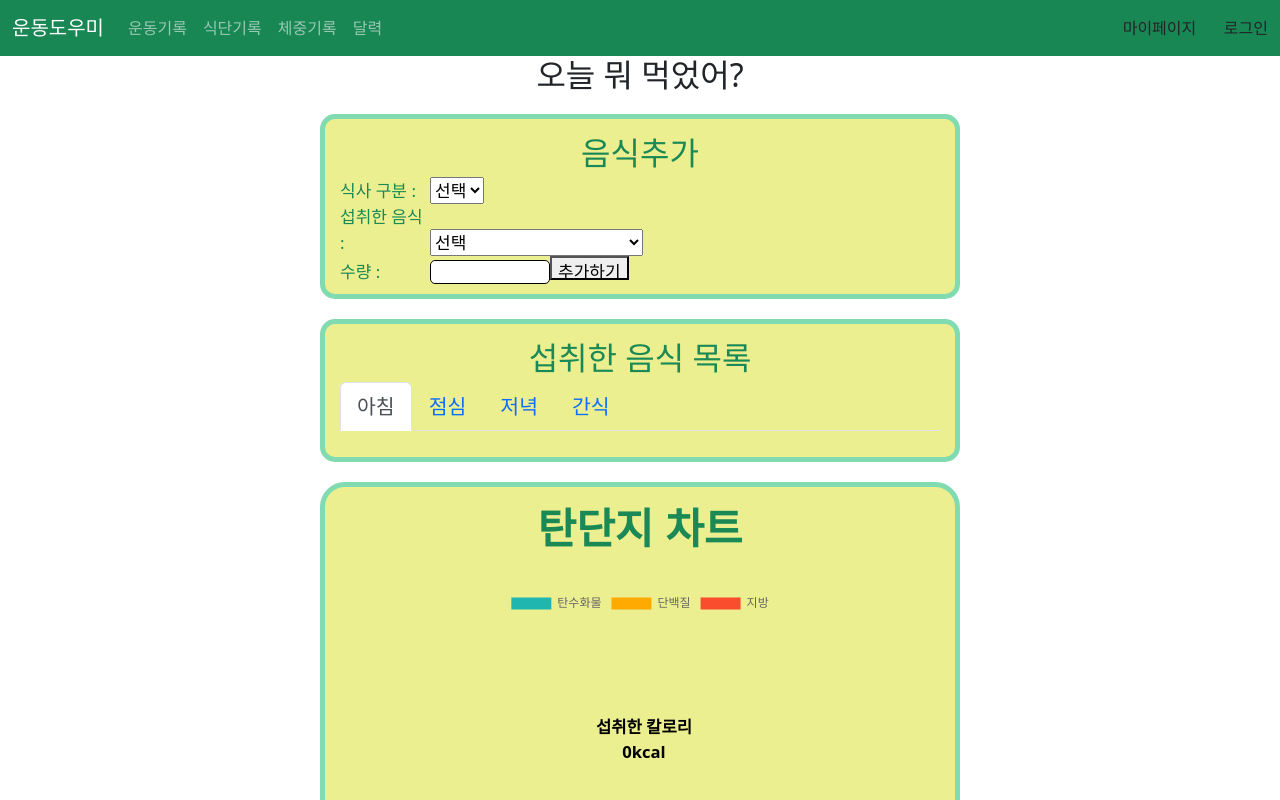
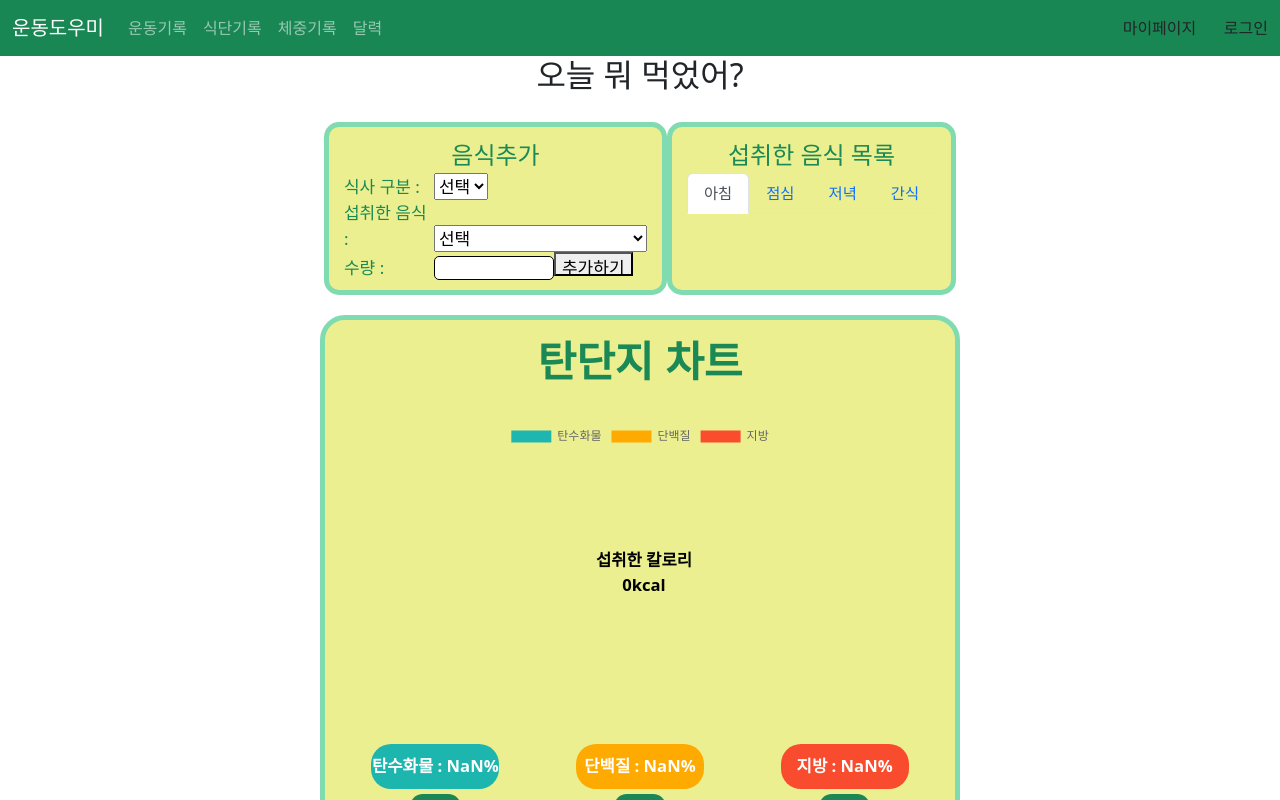
Before and after one commit to cham0287/health-tracker, a React (Create React App) app: page /diet in a window 1280 px wide. Shown: the top 800 px of the page. Built offline with nearby package versions, Linux system fonts and the light colour scheme.

Commit message:
운동기록 레이아웃 수정

```diff
--- a/src/App.css
+++ b/src/App.css
@@ -37,12 +37,10 @@
   padding-right: 15px;
   margin-top: 20px;
   margin-bottom: 20px;
-  margin-left: 25%;
-  margin-right: 25%;
   background-color: rgb(236, 239, 143);
   border-radius: 15px;
   text-align: left;
-  width: 50%;
+  margin-left: auto;
 }
 
 .selectOption label {
@@ -63,6 +61,7 @@
 }
 
 .takenFood {
+  margin-right: auto;
   color: hsl(152deg 68% 32%);
   border: 5px solid rgb(129, 219, 177);
   background-color: rgb(236, 239, 143);
@@ -73,20 +72,18 @@
   padding-right: 15px;
   margin-top: 20px;
   margin-bottom: 20px;
-  margin-left: 25%;
-  margin-right: 25%;
 }
 .takenFood a {
-  font-size: 1.6vw;
+  font-size: 1.2vw;
 }
 
 .takenFood li {
   background-color: white;
   color: #1a8754;
-  font-size: 1.6vw;
+  font-size: 1vw;
   border: 1px solid rgb(129, 219, 177);
   border-radius: 10px;
-  width: 45%;
+  width: 75%;
   margin: auto;
   margin-top: 5px;
   margin-bottom: 5px;
@@ -96,7 +93,6 @@
   position: relative;
   margin-left: 25%;
   margin-right: 25%;
-  margin-bottom: 200px;
   padding-bottom: 30px;
   padding-left: 20px;
   padding-right: 20px;
--- a/src/components/Diet/SelectOption.jsx
+++ b/src/components/Diet/SelectOption.jsx
@@ -24,8 +24,7 @@ function SelectOption({
 
   return (
     <div className='selectOption'>
-      <div style={{ textAlign: 'center', fontSize: '32px' }}>음식추가</div>
-      <form action='/diet/post' method='POST'>
+      <div style={{ textAlign: 'center', fontSize: '24px' }}>음식추가</div>
       <div>
         <label for='meal'>식사 구분 :</label>
         <select
@@ -105,7 +104,6 @@ function SelectOption({
           추가하기
         </button>
       </div>
-      </form>
     </div>
   );
 }
--- a/src/components/Diet/TakenFood.jsx
+++ b/src/components/Diet/TakenFood.jsx
@@ -13,7 +13,7 @@ function TakenFood({
   setMealType,
 }) {
   return (
-    <div className='takenFood' style={{ fontSize: '32px' }}>
+    <div className='takenFood' style={{ fontSize: '24px' }}>
       섭취한 음식 목록
       <Nav variant='tabs' defaultActiveKey='link0'>
         <Nav.Item>
--- a/src/components/Workout/AddTraining.jsx
+++ b/src/components/Workout/AddTraining.jsx
@@ -10,7 +10,6 @@ function AddTraining({ part1, setPart1, part2, setPart2, part3, setPart3 }) {
   return (
     <div className='addTraining'>
       <div style={{ textAlign: 'center', fontSize: '32px' }}>운동 추가</div>
-      <form action='/workout/post' method='POST'>
       <div>
         <label for='training'>운동 부위 :</label>
         <select
@@ -131,7 +130,6 @@ function AddTraining({ part1, setPart1, part2, setPart2, part3, setPart3 }) {
           추가하기
         </button>
       </div>
-      </form>
     </div>
   );
 }
--- a/src/routers/Diet.jsx
+++ b/src/routers/Diet.jsx
@@ -17,6 +17,7 @@ function Diet() {
   return (
     <div>
       <h2>오늘 뭐 먹었어?</h2>
+      <div style={{ display: 'flex' }}>
         <SelectOption
           selectState={selectState}
           setSelectState={setSelectState}
@@ -49,6 +50,8 @@ function Diet() {
           nutrient={nutrient}
           setNutrient={setNutrient}
         />
+      </div>
+
       <TakenNutrient nutrient={nutrient} />
     </div>
   );
--- a/src/routers/Weight.jsx
+++ b/src/routers/Weight.jsx
@@ -41,7 +41,7 @@ function Weight() {
       {25 <= BMI && BMI < 30 ? <p>경도비만이에요</p> : null}
       {30 <= BMI && BMI < 40 ? <p>고도비만이에요</p> : null}
       {40 <= BMI && BMI < 60 ? <p>초고도비만이에요</p> : null}
-      {60 <= BMI ? <p>사람이 아니신 것 같아요..</p> : null}
+      {60 <= BMI ? <p>사람이 아니실 것 같아요..</p> : null}
     </div>
   );
 }
```
Lines whose indentation alone changed are shown as unchanged.
